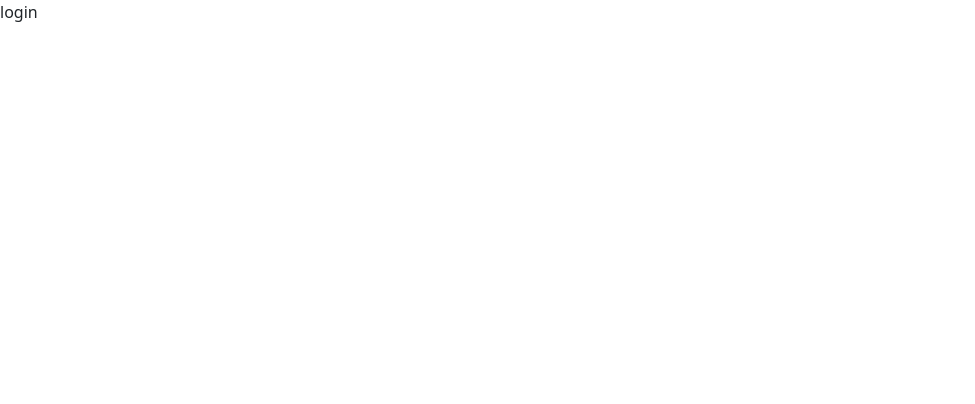
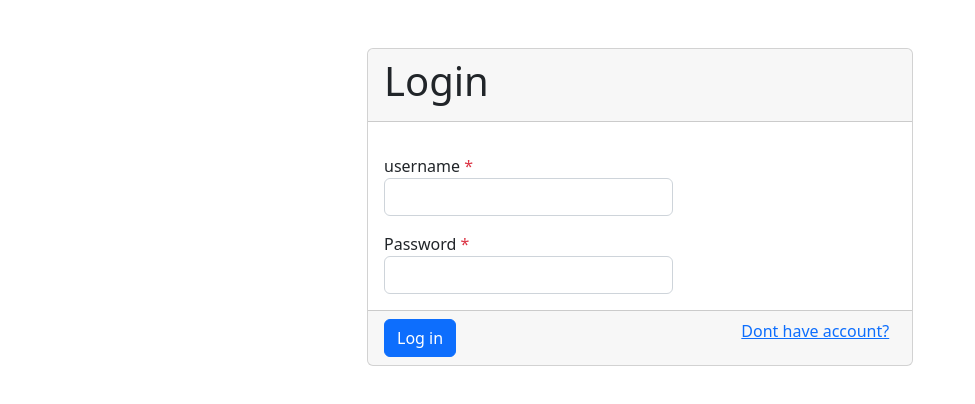
Before and after one commit to alaayasser741/user-mangement__react-app, a React (Create React App) app: page /login in a window 1280 px wide. Shown: the top 404 px of the page, without its empty margins (0-975 px from the left). Built offline with nearby package versions, Linux system fonts and the light colour scheme.

Commit message:
add Login Page

```diff
--- a/db.json
+++ b/db.json
@@ -1,12 +1,12 @@
 {
   "admins": [
     {
-      "user": "aaa",
-      "password": "dasd",
+      "user": "alaa",
+      "password": "123",
       "email": "alaayasser2018@gmail.com",
       "phone": "+201556774943",
       "country": "Egypt",
-      "gender": "female",
+      "gender": "male",
       "id": 1
     }
   ]
--- a/src/pages/Login.jsx
+++ b/src/pages/Login.jsx
@@ -1,9 +1,82 @@
-import React from 'react'
+import React, { useState } from 'react';
+import { Container, Row, Col, Card, Button } from 'react-bootstrap';
+import axios from 'axios';
+import { useNavigate, Link } from 'react-router-dom';
+import { ToastContainer, toast } from 'react-toastify';
+import 'react-toastify/dist/ReactToastify.css';
 
-const login = () => {
+const Login = () => {
+  const [user, setUser] = useState('');
+  const [password, setPassword] = useState('');
+
+
+  const navigate = useNavigate();
+
+  const handelSubmit = (e) => {
+    let userData = { user, password };
+
+    axios.get(`http://localhost:3000/admins/1`).then(res=>{
+    toast.success("Login Successfully");
+    navigate(`/users`)
+    console.log(res.data)
+    }).catch(e=>{
+      toast.error("Login Failed")
+      console.log(e.message)
+    })
+
+  }
+
+
   return (
-    <div>login</div>
+    <section className='mt-5 d-flex justify-content-center'>
+      <Container >
+        <form action="">
+          <Row >
+            <Col lg={6} className="offset-lg-3">
+              <Card >
+                <div className="card-header">
+                  <h1>Login</h1>
+                </div>
+                <div className="card-body">
+                  <Row>
+                    {/* User Name */}
+                    <Col lg={7} className="mt-3">
+                      <div className="form-group">
+                        <label htmlFor="">
+                          username <span className="text-danger">*</span>
+                        </label>
+                        <input required value={user} onChange={(e) => { setUser(e.target.value) }} type="text" className="form-control" />
+
+                      </div>
+                    </Col>
+                    {/* Password */}
+                    <Col lg={7} className="mt-3">
+                      <div className="form-group">
+                        <label htmlFor="">
+                          Password <span className="text-danger">*</span>
+                        </label>
+                        <input required value={password} onChange={(e) => { setPassword(e.target.value) }} type="password" className="form-control" />
+                      </div>
+                    </Col>
+
+                  </Row>
+                </div>
+                <div className="card-footer">
+                  <Row>
+                    <Col lg={8}>
+                      <Button onClick={handelSubmit}>Log in</Button>
+                    </Col>
+                    <Col lg={4}>
+                      <Link to='/signup'>Dont have account?</Link></Col>
+                  </Row>
+                </div>
+              </Card>
+            </Col>
+          </Row>
+        </form>
+      </Container>
+    </section>
   )
 }
 
-export default login
+export default Login
--- a/src/pages/Signup.jsx
+++ b/src/pages/Signup.jsx
@@ -1,7 +1,7 @@
 import React, { useState } from 'react';
 import { Container, Row, Col, Card, Button } from 'react-bootstrap';
 import axios from 'axios';
-import { useNavigate } from 'react-router-dom';
+import { useNavigate,Link } from 'react-router-dom';
 import { ToastContainer, toast } from 'react-toastify';
 import 'react-toastify/dist/ReactToastify.css';
 
@@ -113,7 +113,13 @@ const Signup = () => {
                   </Row>
                 </div>
                 <div className="card-footer">
-                  <Button onClick={handelSubmit}>Sign Up</Button>
+                <Row>
+                    <Col lg={8}>
+                      <Button onClick={handelSubmit}>Sign Up</Button>
+                    </Col>
+                    <Col lg={4}>
+                      <Link to='/login'>Are you have account?</Link></Col>
+                  </Row>
                 </div>
               </Card>
             </Col>
```
